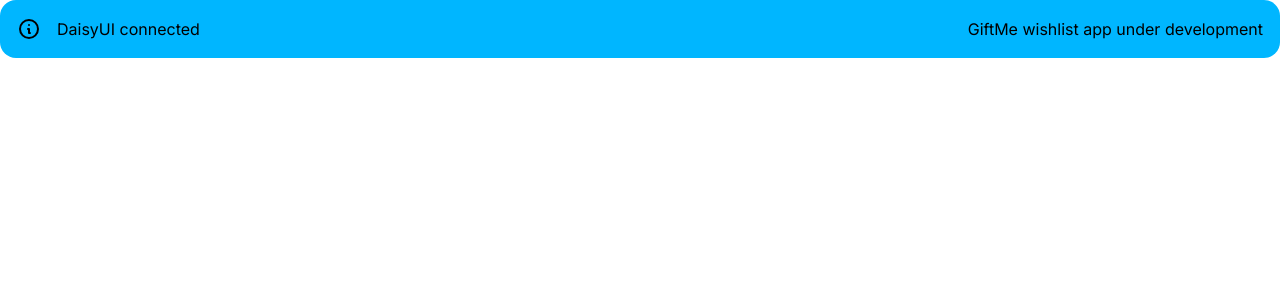
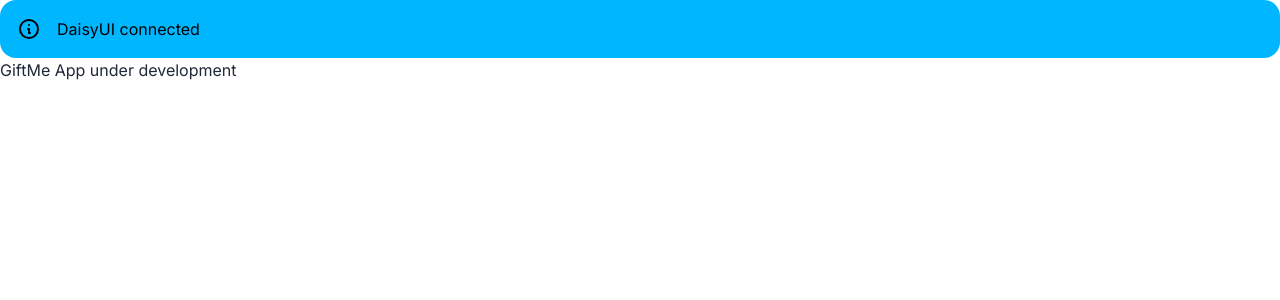
Before and after one commit to NVR-2023/30-GiftMe-wishlist-app, a Next.js app: page / in a window 1280 px wide. Shown: the top 300 px of the page. Built offline with nearby package versions, Linux system fonts and the light colour scheme.

Commit message:
fix: remove duplicate notification

```diff
--- a/src/app/page.tsx
+++ b/src/app/page.tsx
@@ -16,8 +16,8 @@ export default function Home() {
             d="M13 16h-1v-4h-1m1-4h.01M21 12a9 9 0 11-18 0 9 9 0 0118 0z"></path>
         </svg>
         <span>DaisyUI connected</span>
-        <p>GiftMe wishlist app under development </p>
       </div>
+      <p>GiftMe App under development</p>
     </main>
   );
 }
```
